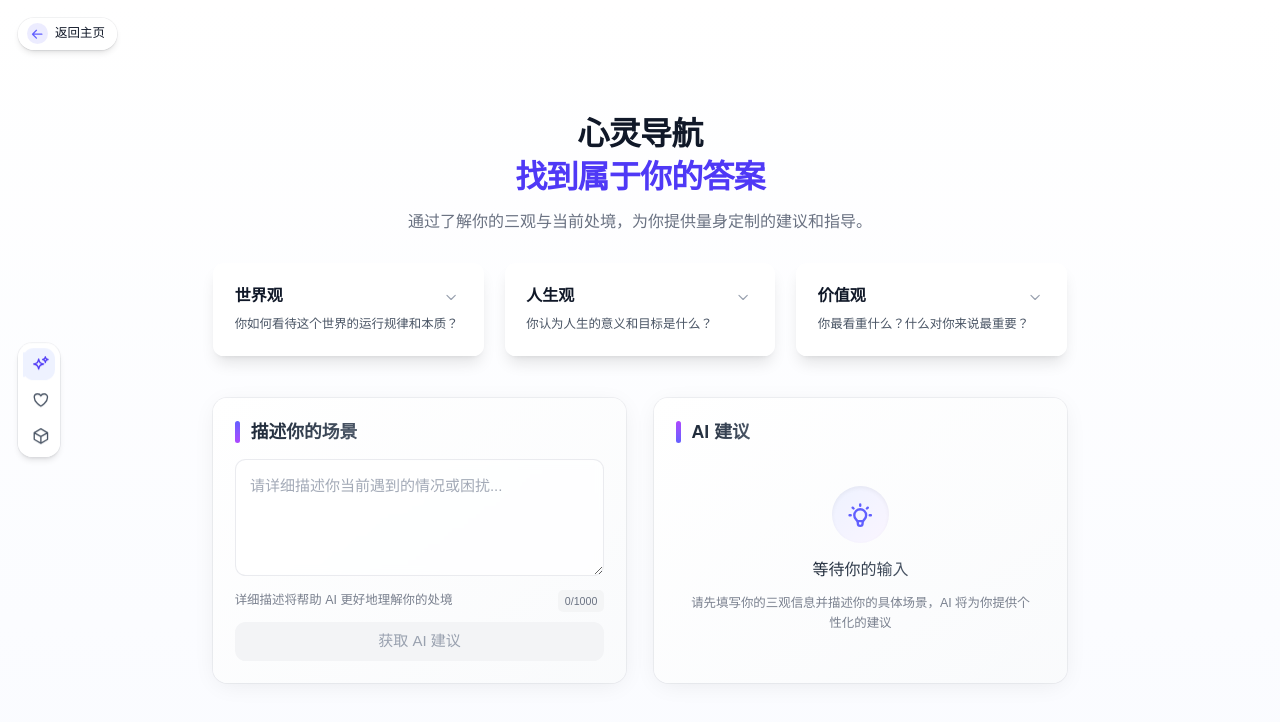
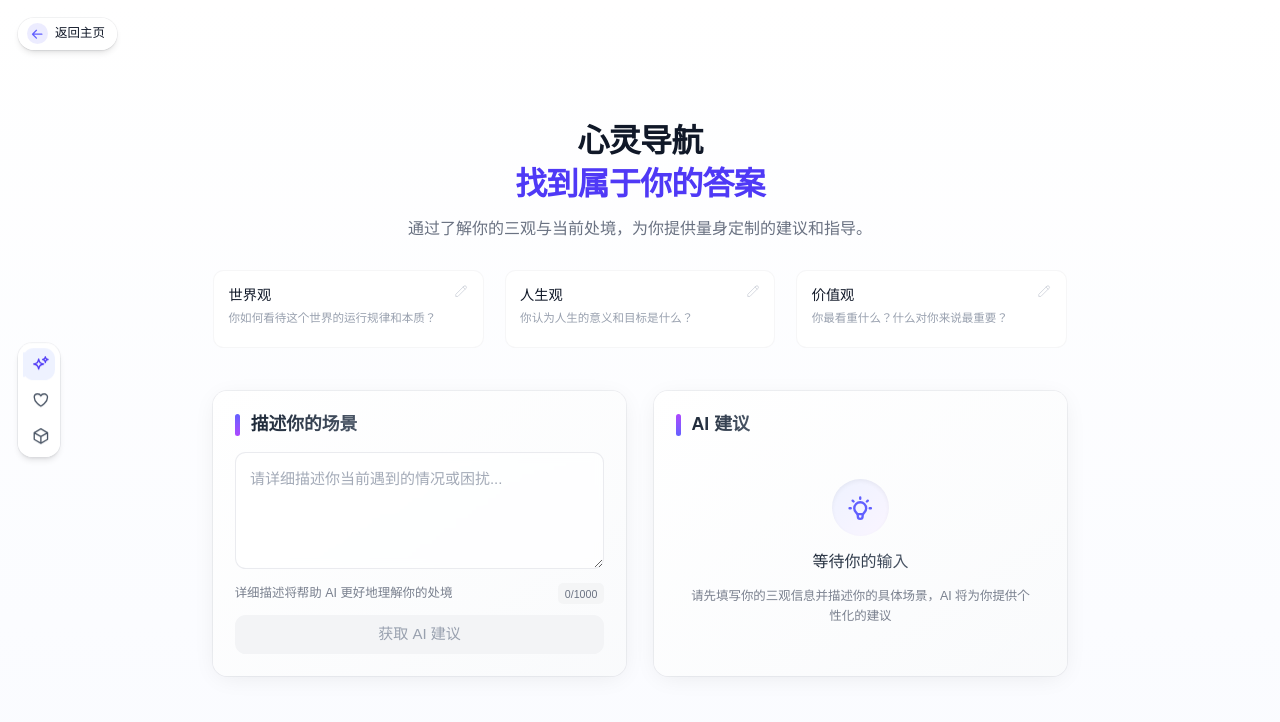
Before and after one commit to HJSunDev/soul-pilot, a Next.js app: page /advisor in a window 1280 px wide. Shown: the top 722 px of the page. Built offline with nearby package versions, Linux system fonts and the light colour scheme; no server answers.

Commit message:
feat(advisor/values): enhance interaction and UI design

```diff
--- /dev/null
+++ b/app/(ai-advisor)/_components/ViewpointEditor.tsx
@@ -0,0 +1,72 @@
+'use client'
+
+import { type Viewpoint } from './AdvisorView'
+import { FullScreenPortal } from '@/components/ui/full-screen-portal'
+
+interface ViewpointEditorProps {
+  viewpoint: Viewpoint
+  isOpen: boolean
+  onClose: () => void
+  onChange: (value: string) => void
+}
+
+export const ViewpointEditor = ({
+  viewpoint,
+  isOpen,
+  onClose,
+  onChange,
+}: ViewpointEditorProps) => {
+  return (
+    <FullScreenPortal
+      isOpen={isOpen}
+      onClose={onClose}
+    >
+      <div className="h-[600px] p-8 flex flex-col">
+        {/* 头部 */}
+        <div className="flex items-start justify-between">
+          <div>
+            <h2 className="text-2xl font-semibold text-gray-900">
+              {viewpoint.title}
+            </h2>
+            <p className="mt-2 text-sm text-gray-600">
+              {viewpoint.description}
+            </p>
+          </div>
+          <button
+            onClick={onClose}
+            className="text-gray-400 hover:text-gray-600 transition-colors"
+          >
+            <svg
+              className="w-6 h-6"
+              fill="none"
+              viewBox="0 0 24 24"
+              stroke="currentColor"
+            >
+              <path
+                strokeLinecap="round"
+                strokeLinejoin="round"
+                strokeWidth={2}
+                d="M6 18L18 6M6 6l12 12"
+              />
+            </svg>
+          </button>
+        </div>
+
+        {/* 编辑区 */}
+        <div className="flex-1 mt-6">
+          <textarea
+            value={viewpoint.content}
+            onChange={(e) => onChange(e.target.value)}
+            placeholder={`请详细描述你的${viewpoint.title}...`}
+            className="w-full h-full p-4 text-base text-gray-700
+              bg-white/50 rounded-lg resize-none
+              transition-all duration-200
+              placeholder:text-gray-400
+              focus:outline-none focus:bg-white
+              border-0"
+          />
+        </div>
+      </div>
+    </FullScreenPortal>
+  )
+}
--- a/app/(ai-advisor)/_components/ViewpointPanel.tsx
+++ b/app/(ai-advisor)/_components/ViewpointPanel.tsx
@@ -2,6 +2,14 @@
 
 import { useState } from 'react';
 import type { Viewpoint } from './AdvisorView';
+import { ViewpointEditor } from './ViewpointEditor';
+
+// 为不同三观类型定义引导性的空状态文案
+const emptyStateText = {
+  '世界观': '探索你眼中的世界...',
+  '人生观': '思考人生的意义...',
+  '价值观': '发现内心的指南针...'
+};
 
 // ViewpointPanel组件的属性接口
 export interface ViewpointPanelProps {
@@ -20,36 +28,46 @@ export const ViewpointPanel = ({
   onBlur,
   isActive
 }: ViewpointPanelProps) => {
-  // 控制面板展开/收起状态
-  const [isExpanded, setIsExpanded] = useState(false);
+  const [isEditing, setIsEditing] = useState(false);
+  const [isHovered, setIsHovered] = useState(false);
 
   return (
+    <>
       <div
+        onClick={() => setIsEditing(true)}
+        onMouseEnter={() => setIsHovered(true)}
+        onMouseLeave={() => setIsHovered(false)}
         className={`
-        bg-white/80 backdrop-blur-xs rounded-xl shadow-lg p-6
-        transition-all duration-300
-        ${isActive ? 'ring-2 ring-indigo-500/50 shadow-indigo-100' : ''}
+          relative group h-[5.5rem]
+          bg-white/95 backdrop-blur-sm rounded-xl
+          border border-zinc-100/80
+          transition-all duration-300 cursor-pointer
+          hover:bg-white/98 hover:shadow-lg hover:shadow-indigo-500/5
+          hover:border-indigo-100
+          overflow-hidden
+          ${isActive ? 'ring-1 ring-indigo-500/30' : ''}
         `}
       >
-      {/* 标题栏区域 */}
-      <div
-        className="flex items-center justify-between cursor-pointer"
-        onClick={() => setIsExpanded(!isExpanded)}
-      >
-        <h3 className="text-lg font-semibold text-gray-900">
+        <div className="p-4 h-full flex flex-col">
+          {/* 标题和描述区域 */}
+          <div className="flex justify-between items-start">
+            <div>
+              {/* 三观名称 - 最大视觉权重 */}
+              <h3 className="text-base font-medium text-gray-900 group-hover:text-indigo-600 transition-colors">
                 {viewpoint.title}
               </h3>
-        {/* 展开/收起按钮 */}
-        <button
-          className={`
-            w-6 h-6 flex items-center justify-center rounded-full
-            text-gray-400 hover:text-gray-600
-            transition-transform duration-300
-            ${isExpanded ? 'rotate-180' : ''}
-          `}
-        >
+              {/* 描述信息 - 次要信息 */}
+              <p className="text-[0.8125rem] text-gray-400 mt-0.5 leading-relaxed">
+                {viewpoint.description}
+              </p>
+            </div>
+
+            {/* 无内容状态下的编辑图标 */}
+            {!viewpoint.content && (
+              <div className="relative -mt-0.5">
                 <svg
-            className="w-4 h-4"
+                  className="w-4 h-4 text-gray-300 group-hover:text-indigo-400
+                    transition-all duration-300 group-hover:scale-105"
                   fill="none"
                   viewBox="0 0 24 24"
                   stroke="currentColor"
@@ -57,38 +75,40 @@ export const ViewpointPanel = ({
                   <path
                     strokeLinecap="round"
                     strokeLinejoin="round"
-              strokeWidth={2}
-              d="M19 9l-7 7-7-7"
+                    strokeWidth={1.5}
+                    d="M15.232 5.232l3.536 3.536m-2.036-5.036a2.5 2.5 0 113.536 3.536L6.5 21.036H3v-3.572L16.732 3.732z"
                   />
                 </svg>
-        </button>
               </div>
-      {/* 描述文本 */}
-      <p className="text-sm text-gray-600 mt-2">
-        {viewpoint.description}
-      </p>
-      {/* 可展开的文本输入区域 */}
+            )}
+          </div>
+
+          {/* 内容状态指示器 */}
+          {viewpoint.content && (
+            <div className="absolute right-4 bottom-4 flex items-center gap-[2px]">
+              <span className="w-[3px] h-[3px] rounded-full bg-gray-300" />
+              <span className="w-[3px] h-[3px] rounded-full bg-gray-300" />
+              <span className="w-[3px] h-[3px] rounded-full bg-gray-300" />
+            </div>
+          )}
+        </div>
+
+        {/* 悬浮渐变效果 */}
         <div className={`
-        overflow-hidden transition-all duration-300
-        ${isExpanded ? 'max-h-40 opacity-100 mt-4' : 'max-h-0 opacity-0'}
-      `}>
-        <textarea
-          value={viewpoint.content}
-          onChange={(e) => onChange(e.target.value)}
-          onFocus={onFocus}
-          onBlur={onBlur}
-          placeholder="请输入你的想法..."
-          className="w-full h-32 p-3 text-sm text-gray-700 bg-white/50
-            border border-gray-200 rounded-lg resize-none
-            transition-all duration-200 ease-in-out
-            placeholder:text-gray-400
-            hover:border-gray-300
-            focus:border-indigo-300
-            focus:ring-2 focus:ring-indigo-200/50
-            focus:bg-white
-            focus:shadow-[0_2px_12px_rgba(99,102,241,0.12)]"
+          absolute inset-0
+          bg-gradient-to-br from-indigo-50/30 via-transparent to-purple-50/30
+          opacity-0 group-hover:opacity-100
+          transition-opacity duration-500
+          pointer-events-none
+        `} />
+      </div>
+
+      <ViewpointEditor
+        viewpoint={viewpoint}
+        isOpen={isEditing}
+        onClose={() => setIsEditing(false)}
+        onChange={onChange}
       />
-      </div>
-    </div>
+    </>
   );
 };
--- /dev/null
+++ b/components/ui/full-screen-portal.tsx
@@ -0,0 +1,61 @@
+'use client'
+
+import { useEffect, useState } from 'react'
+import { createPortal } from 'react-dom'
+import { cn } from '@/lib/utils'
+
+interface FullScreenPortalProps {
+  isOpen: boolean
+  onClose: () => void
+  children: React.ReactNode
+  className?: string
+}
+
+export const FullScreenPortal = ({
+  isOpen,
+  onClose,
+  children,
+  className
+}: FullScreenPortalProps) => {
+  const [mounted, setMounted] = useState(false)
+
+  useEffect(() => {
+    setMounted(true)
+    if (isOpen) {
+      document.body.style.overflow = 'hidden'
+    }
+    return () => {
+      document.body.style.overflow = 'unset'
+    }
+  }, [isOpen])
+
+  if (!mounted || !isOpen) {
+    return null
+  }
+
+  return createPortal(
+    <div className="fixed inset-0 z-50">
+      {/* 遮罩层 */}
+      <div
+        className="absolute inset-0 bg-black/60 backdrop-blur-sm transition-opacity"
+        onClick={onClose}
+      />
+
+      {/* 内容容器 */}
+      <div className="absolute inset-0 flex items-center justify-center p-6">
+        <div
+          className={cn(
+            "w-[900px] bg-white/95 backdrop-blur-xl rounded-xl",
+            "shadow-[0_0_1px_1px_rgba(0,0,0,0.1),0_8px_24px_-4px_rgba(0,0,0,0.1)]",
+            "transition-all duration-200 ease-out",
+            "animate-in zoom-in-95",
+            className
+          )}
+        >
+          {children}
+        </div>
+      </div>
+    </div>,
+    document.body
+  )
+}
```
Lines whose indentation alone changed are shown as unchanged.
